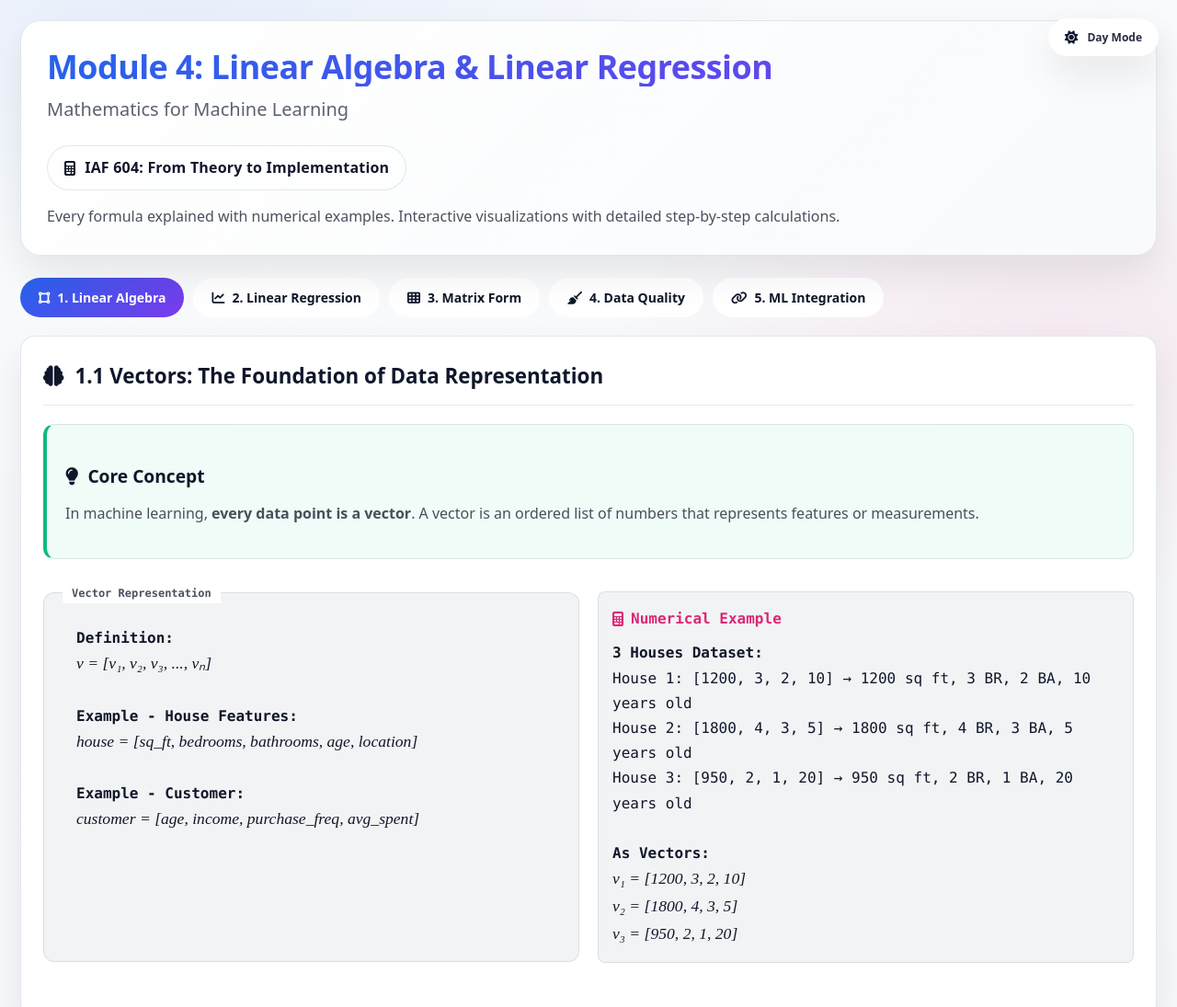
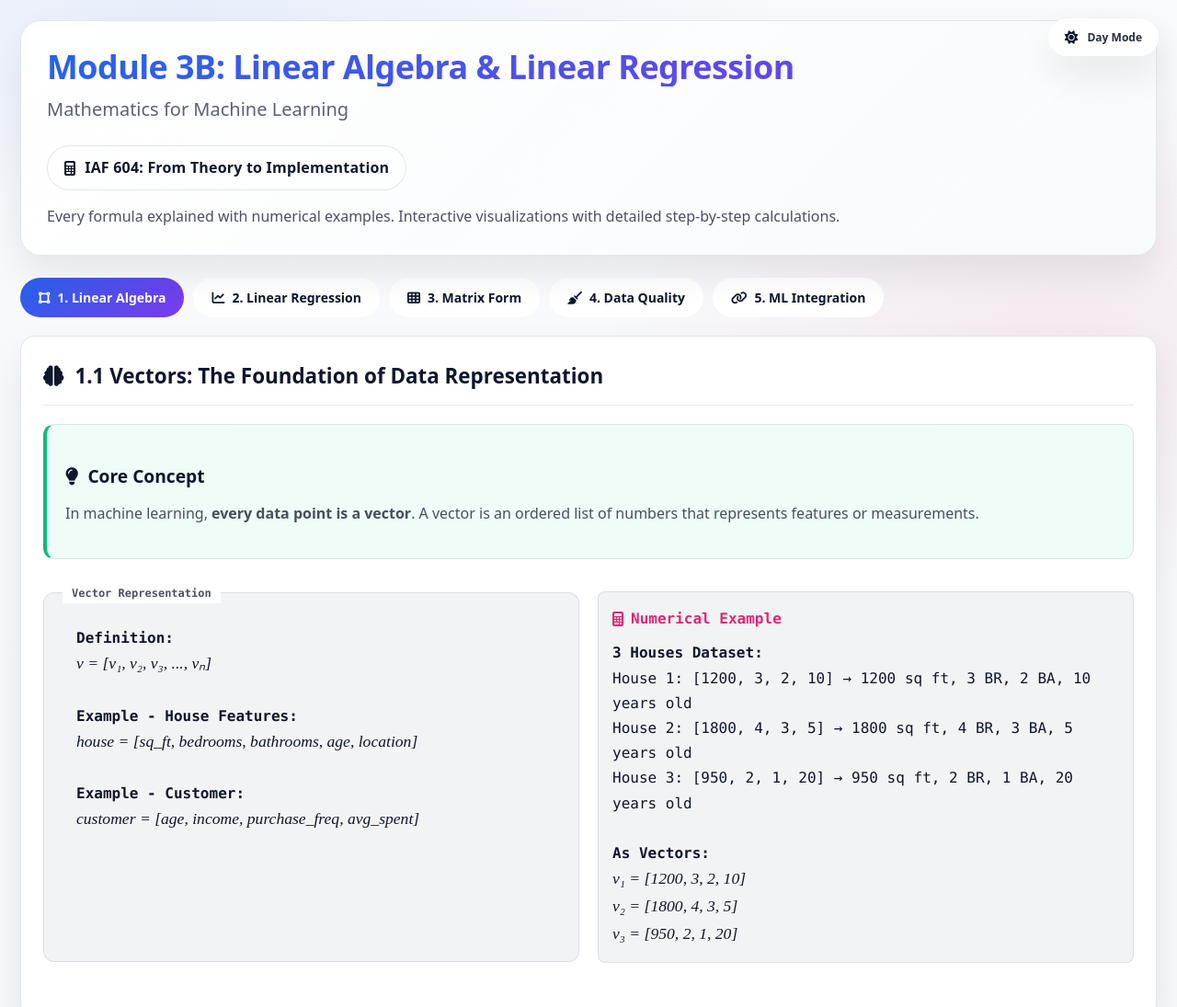
Before and after one commit to ali2449/604_ML, a plain HTML site: page LR.html in a window 1280 px wide. Shown: the top 1095 px of the page at 92% size. Drawn offline with nearby package versions, Linux system fonts and the light colour scheme.

Commit message:
Update module title from 4 to 3B

```diff
--- a/LR.html
+++ b/LR.html
@@ -1029,7 +1029,7 @@
   <div class="container">
     <header>
       <div class="course-info">
-        <h1>Module 4: Linear Algebra & Linear Regression</h1>
+        <h1>Module 3B: Linear Algebra & Linear Regression</h1>
         <h2>Mathematics for Machine Learning </h2>
         <div class="badge"><i class="fas fa-calculator"></i> IAF 604: From Theory to Implementation</div>
         <p style="margin-top: 15px; color: var(--muted);">
```
